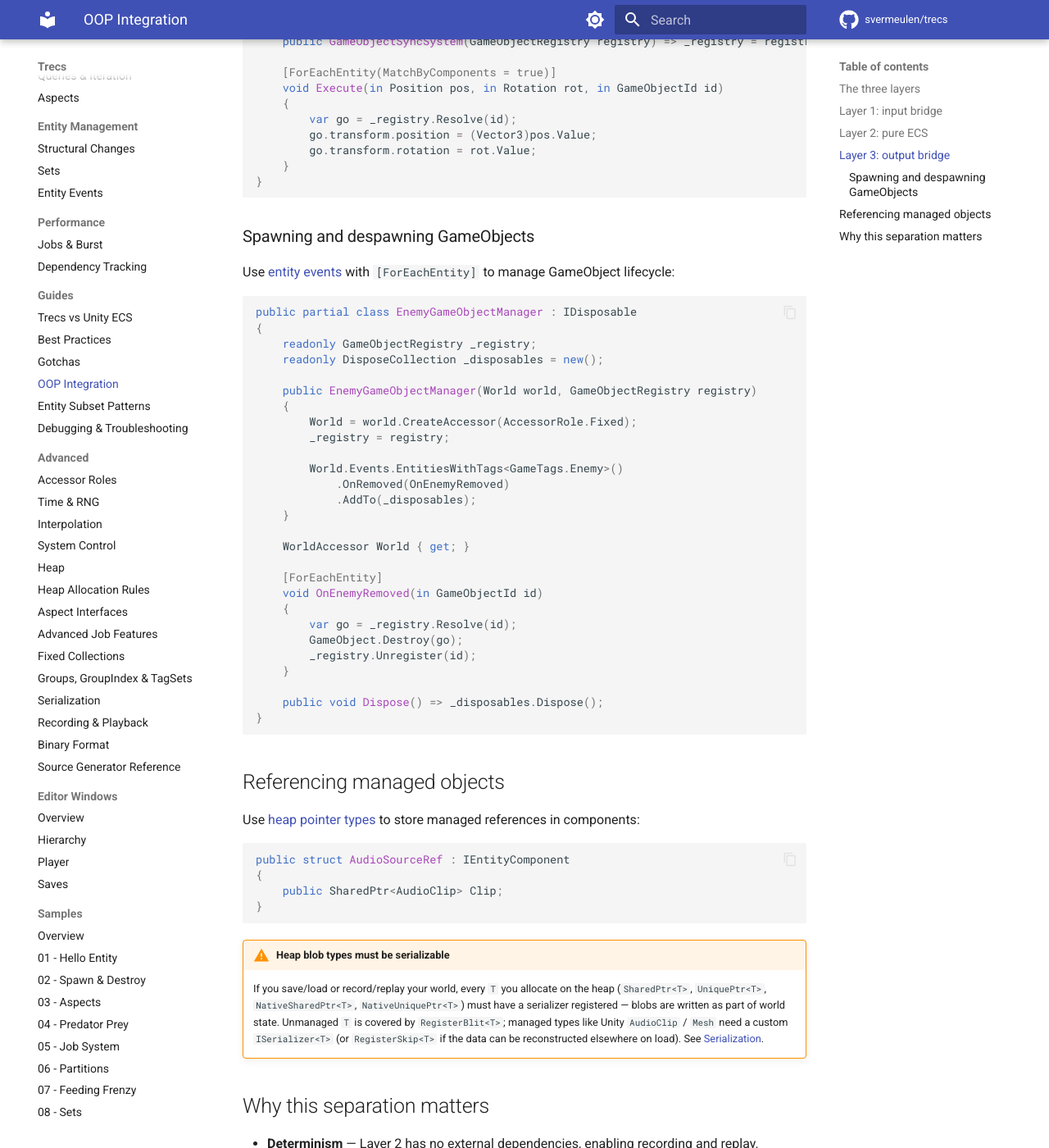
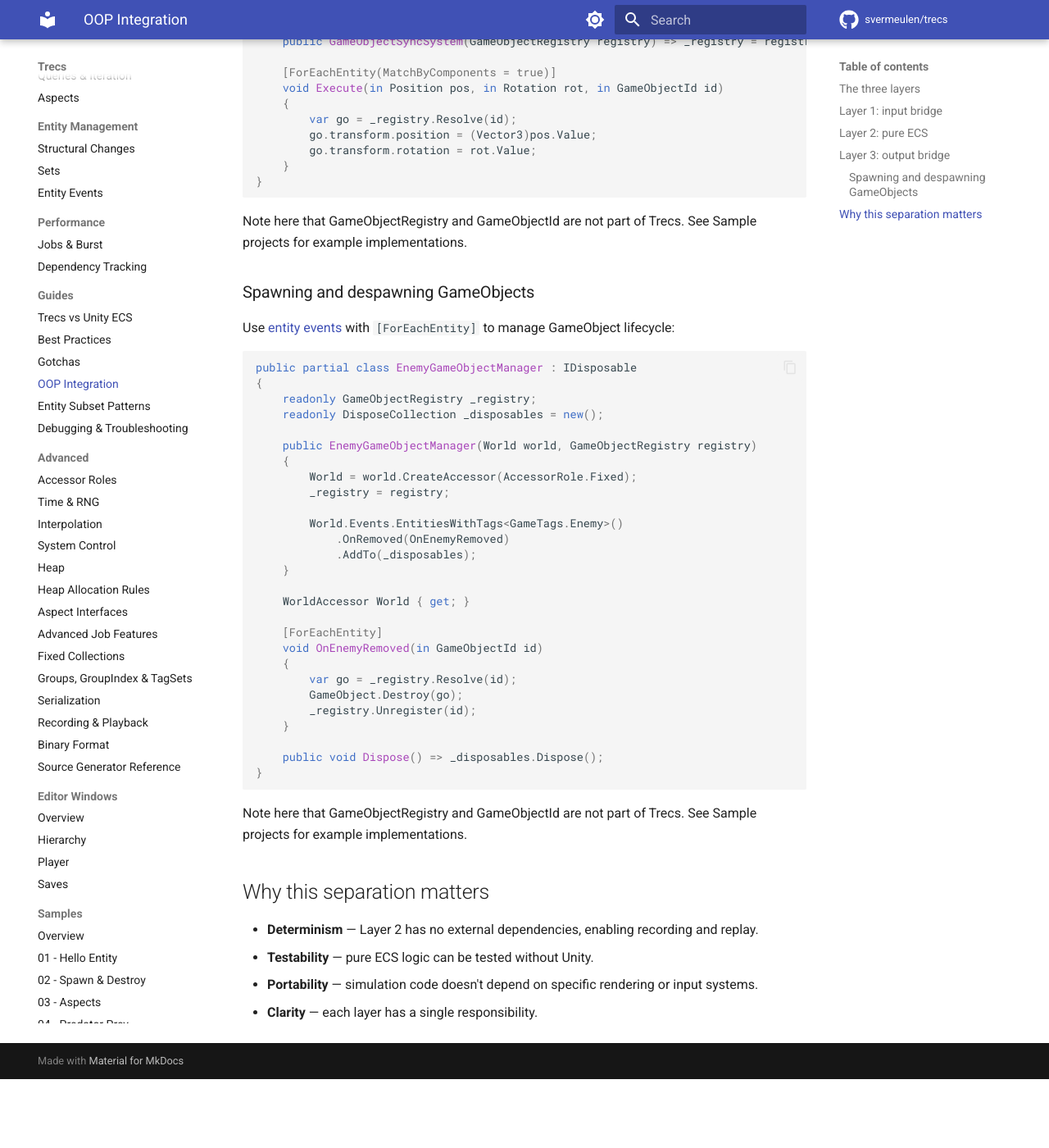
Before and after one commit to svermeulen/trecs, an MkDocs documentation site: the page built from docs/guides/oop-integration.md, in a window 1280 px wide and 1400 px high, scrolled down 1782 px. Shown: the whole window at 82% size. Built offline with MkDocs 1.6.1 and Material for MkDocs 9.7.7, drawn with Linux system fonts in a browser that asks for light colours; comment, search, counter and statistics services are not loaded; after the commit the page ends 3098 px from its top, so only the background shows below that.

Commit message:
Changed gotchas.md, oop-integration.md.

````diff
--- a/docs/guides/oop-integration.md
+++ b/docs/guides/oop-integration.md
@@ -85,6 +85,8 @@ public partial class GameObjectSyncSystem : ISystem
 }
 ```
 
+Note here that GameObjectRegistry and GameObjectId are not part of Trecs.  See Sample projects for example implementations.
+
 ### Spawning and despawning GameObjects
 
 Use [entity events](../entity-management/entity-events.md) with `[ForEachEntity]` to manage GameObject lifecycle:
@@ -119,19 +121,7 @@ public partial class EnemyGameObjectManager : IDisposable
 }
 ```
 
-## Referencing managed objects
-
-Use [heap pointer types](../advanced/heap.md) to store managed references in components:
-
-```csharp
-public struct AudioSourceRef : IEntityComponent
-{
-    public SharedPtr<AudioClip> Clip;
-}
-```
-
-!!! warning "Heap blob types must be serializable"
-    If you save/load or record/replay your world, every `T` you allocate on the heap (`SharedPtr<T>`, `UniquePtr<T>`, `NativeSharedPtr<T>`, `NativeUniquePtr<T>`) must have a serializer registered — blobs are written as part of world state. Unmanaged `T` is covered by `RegisterBlit<T>`; managed types like Unity `AudioClip` / `Mesh` need a custom `ISerializer<T>` (or `RegisterSkip<T>` if the data can be reconstructed elsewhere on load). See [Serialization](../advanced/serialization.md).
+Note here that GameObjectRegistry and GameObjectId are not part of Trecs.  See Sample projects for example implementations.
 
 ## Why this separation matters
 
````
Also changed, not shown: docs/guides/gotchas.md (+18 -18 lines).
